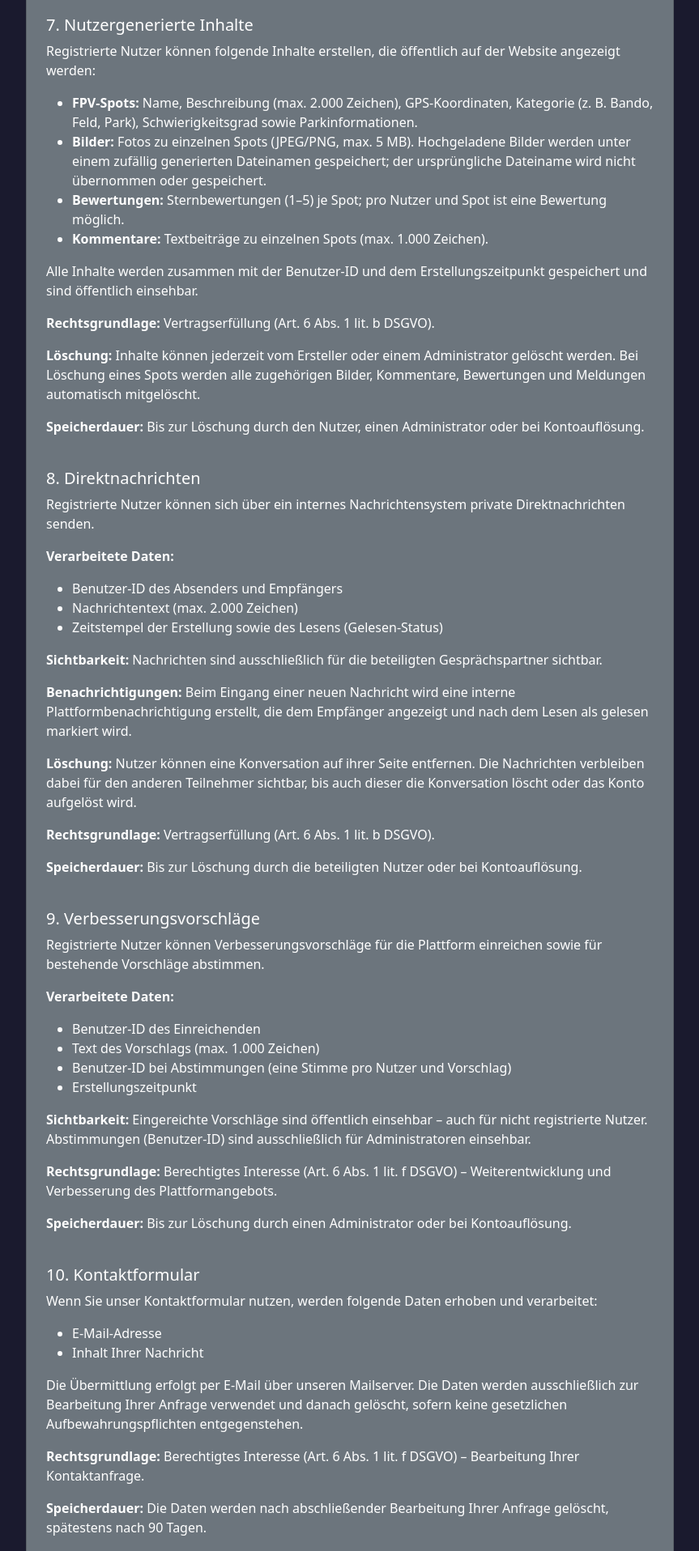
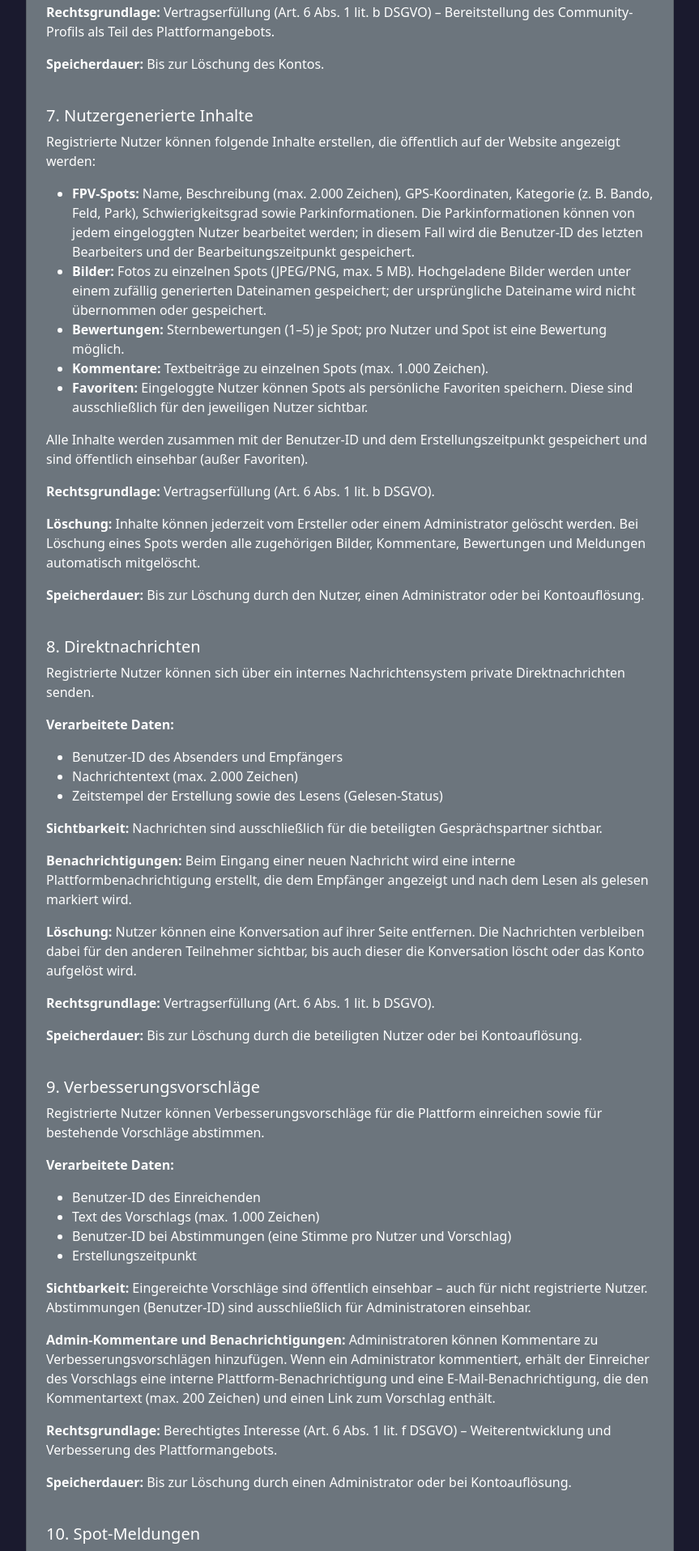
Before and after one commit to philc1357/FPV-SPOTS-GERMANY, a PHP site: page /fpv-spots-germany.de/public/php/legal/datenschutz.php in a window 1280 px wide. Shown: the part 2440-4356 px from the top of the page at 81% size, without its empty margins (208-1071 px from the left). Run offline with PHP 8.4, Linux system fonts and the light colour scheme.

```diff
--- a/fpv-spots-germany.de/public/includes/header.php
+++ b/fpv-spots-germany.de/public/includes/header.php
@@ -111,6 +111,7 @@ $hasAnyNotifications   = $hasUnseenUpdates || $hasKritikNotification || $hasUnre
                 <li><a class="dropdown-item" href="/nutzungsbedingungen.php">Nutzungsbedingungen</a></li>
                 <li><a class="dropdown-item" href="/impressum.php">Impressum</a></li>
                 <li><a class="dropdown-item" href="/datenschutz.php">Datenschutz</a></li>
+                <li><a class="dropdown-item" href="/github.php"><i class="bi bi-github me-1"></i> GitHub</a></li>
             </ul>
         </div>
     </nav>
--- a/fpv-spots-germany.de/public/php/api/save_legend.php
+++ b/fpv-spots-germany.de/public/php/api/save_legend.php
@@ -19,7 +19,7 @@ if (!is_array($input) || !isset($input['types']) || !isset($input['diffs'])) {
 
 $allowedTypes = ['Bando', 'Feld', 'Gebirge', 'Park', 'Wald', 'Windpark', 'Sonstige'];
 $allowedDiffs = ['Anfänger', 'Mittel', 'Fortgeschritten', 'Profi'];
-$allowedSizes = ['Tinywhoop', '2-3 Zoll', '4-5 Zoll', '5+ Zoll'];
+$allowedSizes = ['Tinywhoop', '2-3 Zoll', '3-5 Zoll', '5+ Zoll'];
 
 $types = array_values(array_intersect((array)$input['types'], $allowedTypes));
 $diffs = array_values(array_intersect((array)$input['diffs'], $allowedDiffs));
--- a/fpv-spots-germany.de/public/php/legal/datenschutz.php
+++ b/fpv-spots-germany.de/public/php/legal/datenschutz.php
@@ -78,6 +78,7 @@ $csrfToken  = $_SESSION['csrf_token'];
                 <p><strong>Rechtsgrundlage:</strong> Vertragserfüllung (Art. 6 Abs. 1 lit. b DSGVO).</p>
                 <p><strong>Zweck:</strong> Bereitstellung des Benutzerkontos, Zuordnung von Spot-Einträgen, Bewertungen und Kommentaren.</p>
                 <p><strong>Änderungen an Kontodaten:</strong> Benutzername, E-Mail-Adresse und Passwort können jederzeit im Dashboard geändert werden. Jede Änderung wird in unserem Sicherheitsprotokoll (Audit-Log) mit IP-Adresse und Zeitstempel erfasst (siehe Abschnitt 14).</p>
+                <p><strong>Nutzungsbedingungen-Zustimmung:</strong> Bei der Registrierung (oder beim erstmaligen Login nach einer Aktualisierung der Nutzungsbedingungen) müssen Sie unseren Nutzungsbedingungen zustimmen. Der Zeitstempel dieser Zustimmung wird gespeichert und ermöglicht uns, Ihre aktuelle Zustimmung zu überprüfen.</p>
                 <p><strong>Speicherdauer:</strong> Die Daten werden für die Dauer der Kontonutzung gespeichert und nach Löschung des Kontos gelöscht, sofern keine gesetzlichen Aufbewahrungspflichten entgegenstehen.</p>
             </section>
 
@@ -117,12 +118,13 @@ $csrfToken  = $_SESSION['csrf_token'];
                 <h2 id="nutzerinhalte" class="h5 mt-4">7. Nutzergenerierte Inhalte</h2>
                 <p>Registrierte Nutzer können folgende Inhalte erstellen, die öffentlich auf der Website angezeigt werden:</p>
                 <ul>
-                    <li><strong>FPV-Spots:</strong> Name, Beschreibung (max. 2.000 Zeichen), GPS-Koordinaten, Kategorie (z.&nbsp;B. Bando, Feld, Park), Schwierigkeitsgrad sowie Parkinformationen.</li>
+                    <li><strong>FPV-Spots:</strong> Name, Beschreibung (max. 2.000 Zeichen), GPS-Koordinaten, Kategorie (z.&nbsp;B. Bando, Feld, Park), Schwierigkeitsgrad sowie Parkinformationen. Die Parkinformationen können von jedem eingeloggten Nutzer bearbeitet werden; in diesem Fall wird die Benutzer-ID des letzten Bearbeiters und der Bearbeitungszeitpunkt gespeichert.</li>
                     <li><strong>Bilder:</strong> Fotos zu einzelnen Spots (JPEG/PNG, max. 5&nbsp;MB). Hochgeladene Bilder werden unter einem zufällig generierten Dateinamen gespeichert; der ursprüngliche Dateiname wird nicht übernommen oder gespeichert.</li>
                     <li><strong>Bewertungen:</strong> Sternbewertungen (1–5) je Spot; pro Nutzer und Spot ist eine Bewertung möglich.</li>
                     <li><strong>Kommentare:</strong> Textbeiträge zu einzelnen Spots (max. 1.000 Zeichen).</li>
+                    <li><strong>Favoriten:</strong> Eingeloggte Nutzer können Spots als persönliche Favoriten speichern. Diese sind ausschließlich für den jeweiligen Nutzer sichtbar.</li>
                 </ul>
-                <p>Alle Inhalte werden zusammen mit der Benutzer-ID und dem Erstellungszeitpunkt gespeichert und sind öffentlich einsehbar.</p>
+                <p>Alle Inhalte werden zusammen mit der Benutzer-ID und dem Erstellungszeitpunkt gespeichert und sind öffentlich einsehbar (außer Favoriten).</p>
                 <p><strong>Rechtsgrundlage:</strong> Vertragserfüllung (Art. 6 Abs. 1 lit. b DSGVO).</p>
                 <p><strong>Löschung:</strong> Inhalte können jederzeit vom Ersteller oder einem Administrator gelöscht werden. Bei Löschung eines Spots werden alle zugehörigen Bilder, Kommentare, Bewertungen und Meldungen automatisch mitgelöscht.</p>
                 <p><strong>Speicherdauer:</strong> Bis zur Löschung durch den Nutzer, einen Administrator oder bei Kontoauflösung.</p>
@@ -157,26 +159,46 @@ $csrfToken  = $_SESSION['csrf_token'];
                     <li>Erstellungszeitpunkt</li>
                 </ul>
                 <p><strong>Sichtbarkeit:</strong> Eingereichte Vorschläge sind öffentlich einsehbar – auch für nicht registrierte Nutzer. Abstimmungen (Benutzer-ID) sind ausschließlich für Administratoren einsehbar.</p>
+                <p><strong>Admin-Kommentare und Benachrichtigungen:</strong> Administratoren können Kommentare zu Verbesserungsvorschlägen hinzufügen. Wenn ein Administrator kommentiert, erhält der Einreicher des Vorschlags eine interne Plattform-Benachrichtigung und eine E-Mail-Benachrichtigung, die den Kommentartext (max. 200 Zeichen) und einen Link zum Vorschlag enthält.</p>
                 <p><strong>Rechtsgrundlage:</strong> Berechtigtes Interesse (Art. 6 Abs. 1 lit. f DSGVO) – Weiterentwicklung und Verbesserung des Plattformangebots.</p>
                 <p><strong>Speicherdauer:</strong> Bis zur Löschung durch einen Administrator oder bei Kontoauflösung.</p>
             </section>
 
-            <!-- 10. Kontaktformular -->
+            <!-- 10. Spot-Meldungen -->
+            <section aria-labelledby="spot-meldungen">
+                <h2 id="spot-meldungen" class="h5 mt-4">10. Spot-Meldungen</h2>
+                <p>Eingeloggte Nutzer können Spots über ein Meldeformular melden, falls sie Probleme mit Kommentaren, Fotos, oder den Spot-Informationen entdecken.</p>
+                <p><strong>Verarbeitete Daten:</strong></p>
+                <ul>
+                    <li>Benutzer-ID des Einreichenden</li>
+                    <li>Spot-ID</li>
+                    <li>Meldungstyp (Kommentar, Foto, Spot-Info, Spot-Allgemein)</li>
+                    <li>Meldungstext (10–1.000 Zeichen)</li>
+                    <li>Erstellungszeitpunkt</li>
+                </ul>
+                <p><strong>Sichtbarkeit:</strong> Meldungen sind ausschließlich für Administratoren einsehbar.</p>
+                <p><strong>Rate-Limit:</strong> Maximal 10 Meldungen pro Nutzer und Stunde; pro Spot und Meldungstyp ist maximal 1 Meldung pro Nutzer pro Tag möglich.</p>
+                <p><strong>Rechtsgrundlage:</strong> Berechtigtes Interesse (Art. 6 Abs. 1 lit. f DSGVO) – Plattformintegrität und Missbrauchsprävention.</p>
+                <p><strong>Speicherdauer:</strong> Bis zur Bearbeitung durch einen Administrator oder bei Kontoauflösung des Einreichenden.</p>
+            </section>
+
+            <!-- 11. Kontaktformular -->
             <section aria-labelledby="kontaktformular">
-                <h2 id="kontaktformular" class="h5 mt-4">10. Kontaktformular</h2>
+                <h2 id="kontaktformular" class="h5 mt-4">11. Kontaktformular</h2>
                 <p>Wenn Sie unser Kontaktformular nutzen, werden folgende Daten erhoben und verarbeitet:</p>
                 <ul>
                     <li>E-Mail-Adresse</li>
                     <li>Inhalt Ihrer Nachricht</li>
+                    <li>Falls Sie eingeloggt sind: Ihre Benutzer-ID</li>
                 </ul>
-                <p>Die Übermittlung erfolgt per E-Mail über unseren Mailserver. Die Daten werden ausschließlich zur Bearbeitung Ihrer Anfrage verwendet und danach gelöscht, sofern keine gesetzlichen Aufbewahrungspflichten entgegenstehen.</p>
+                <p><strong>Verarbeitung:</strong> Die Anfrage wird in unserer Datenbank gespeichert und per E-Mail an <strong>kontakt@fpv-spots-germany.de</strong> weitergeleitet. Die Daten werden zur Bearbeitung Ihrer Anfrage verwendet.</p>
                 <p><strong>Rechtsgrundlage:</strong> Berechtigtes Interesse (Art. 6 Abs. 1 lit. f DSGVO) – Bearbeitung Ihrer Kontaktanfrage.</p>
-                <p><strong>Speicherdauer:</strong> Die Daten werden nach abschließender Bearbeitung Ihrer Anfrage gelöscht, spätestens nach 90 Tagen.</p>
+                <p><strong>Speicherdauer:</strong> Die Daten werden in der Datenbank nach abschließender Bearbeitung Ihrer Anfrage gelöscht, spätestens nach 90 Tagen.</p>
             </section>
 
-            <!-- 11. Passwort zurücksetzen -->
+            <!-- 12. Passwort zurücksetzen -->
             <section aria-labelledby="passwort-reset">
-                <h2 id="passwort-reset" class="h5 mt-4">11. Passwort zurücksetzen</h2>
+                <h2 id="passwort-reset" class="h5 mt-4">12. Passwort zurücksetzen</h2>
                 <p>Über die Funktion „Passwort vergessen" können Nutzer ihr Passwort per E-Mail zurücksetzen.</p>
                 <p><strong>Verarbeitete Daten:</strong></p>
                 <ul>
@@ -190,23 +212,24 @@ $csrfToken  = $_SESSION['csrf_token'];
                 <p><strong>Speicherdauer:</strong> Das Reset-Token wird nach Verwendung oder nach 60&nbsp;Minuten automatisch gelöscht.</p>
             </section>
 
-            <!-- 12. E-Mail-Versand -->
+            <!-- 13. E-Mail-Versand -->
             <section aria-labelledby="email-versand">
-                <h2 id="email-versand" class="h5 mt-4">12. E-Mail-Versand (SMTP-Dienstleister)</h2>
-                <p>Zum Versand transaktionaler E-Mails (Passwort-Reset-Links, Weiterleitung von Kontaktanfragen) nutzen wir den SMTP-Dienst unseres deutschen Hosting-Anbieters <strong>Kasserver</strong>.</p>
+                <h2 id="email-versand" class="h5 mt-4">13. E-Mail-Versand (SMTP-Dienstleister)</h2>
+                <p>Zum Versand transaktionaler E-Mails nutzen wir den SMTP-Dienst unseres deutschen Hosting-Anbieters <strong>Kasserver</strong>.</p>
                 <p><strong>Anbieter:</strong> maxcluster GmbH, Edmund-Rumpler-Straße 6, 51149 Köln, Deutschland.</p>
                 <p><strong>Versandte E-Mail-Typen:</strong></p>
                 <ul>
                     <li>Passwort-Reset-Links (an die hinterlegte E-Mail-Adresse des jeweiligen Nutzers)</li>
                     <li>Weitergeleitete Kontaktanfragen (an unsere interne Postfachadresse)</li>
+                    <li>Benachrichtigungen bei Admin-Kommentaren zu Verbesserungsvorschlägen (an den Einreicher des Vorschlags)</li>
                 </ul>
                 <p>Es werden <strong>keine</strong> Marketing- oder Newsletter-E-Mails versendet.</p>
-                <p><strong>Rechtsgrundlage:</strong> Vertragserfüllung (Art. 6 Abs. 1 lit. b DSGVO) für Passwort-Reset-E-Mails; Berechtigtes Interesse (Art. 6 Abs. 1 lit. f DSGVO) für die Weiterleitung von Kontaktanfragen.</p>
+                <p><strong>Rechtsgrundlage:</strong> Vertragserfüllung (Art. 6 Abs. 1 lit. b DSGVO) für Passwort-Reset-E-Mails; Berechtigtes Interesse (Art. 6 Abs. 1 lit. f DSGVO) für die Weiterleitung von Kontaktanfragen und Benachrichtigungen.</p>
             </section>
 
-            <!-- 13. Protokollierung / Audit-Logs -->
+            <!-- 14. Protokollierung / Audit-Logs -->
             <section aria-labelledby="protokollierung">
-                <h2 id="protokollierung" class="h5 mt-4">13. Sicherheitsprotokollierung (Audit-Logs)</h2>
+                <h2 id="protokollierung" class="h5 mt-4">14. Sicherheitsprotokollierung (Audit-Logs)</h2>
                 <p>Zur Erkennung und Abwehr von Missbrauch sowie zum Schutz unserer Systeme protokollieren wir sicherheitsrelevante Aktionen. Dabei werden folgende Daten erfasst:</p>
                 <ul>
                     <li>Benutzer-ID (sofern angemeldet)</li>
@@ -219,9 +242,9 @@ $csrfToken  = $_SESSION['csrf_token'];
                 <p><strong>Speicherdauer:</strong> Audit-Logs werden nach 90 Tagen gelöscht, sofern kein berechtigtes Interesse an einer längeren Aufbewahrung besteht (z.&nbsp;B. bei laufenden Untersuchungen).</p>
             </section>
 
-            <!-- 14. Cookies und Sessions -->
+            <!-- 15. Cookies und Sessions -->
             <section aria-labelledby="cookies">
-                <h2 id="cookies" class="h5 mt-4">14. Cookies, Session-Verwaltung und lokaler Speicher</h2>
+                <h2 id="cookies" class="h5 mt-4">15. Cookies, Session-Verwaltung und lokaler Speicher</h2>
                 <p>Unsere Website verwendet ausschließlich technisch notwendige Cookies und Präferenz-Cookies. Analyse-, Tracking- oder Marketing-Cookies werden <strong>nicht</strong> eingesetzt.</p>
 
                 <h3 class="h6 mt-3">Sitzungs- und Authentifizierungs-Cookies</h3>
@@ -239,28 +262,28 @@ $csrfToken  = $_SESSION['csrf_token'];
 
                 <h3 class="h6 mt-3">Präferenz-Cookies</h3>
                 <ul>
-                    <li><strong><code>legend_types</code> und <code>legend_diffs</code>:</strong> Speichern Ihre gewählten Kartenfilter (Spot-Typen und Schwierigkeitsgrade). Gültig für 30&nbsp;Tage bei aktiver „Eingeloggt bleiben"-Funktion, andernfalls als Session-Cookie.</li>
-                    <li><strong><code>fpv_map_layer</code>:</strong> Speichert Ihre bevorzugte Kartenansicht (Straße oder Satellit). Session-Cookie.</li>
+                    <li><strong><code>legend_types</code>, <code>legend_diffs</code> und <code>legend_sizes</code>:</strong> Speichern Ihre gewählten Kartenfilter (Spot-Typen, Schwierigkeitsgrade und Kopter-Größen). Gültig für 30&nbsp;Tage bei aktiver „Eingeloggt bleiben"-Funktion, andernfalls als Session-Cookie.</li>
                 </ul>
 
                 <h3 class="h6 mt-3">Benachrichtigungs-Cookies</h3>
                 <ul>
-                    <li><strong><code>last_seen_update</code></strong> und <strong><code>last_seen_suggestion</code>:</strong> Session-Cookies, die speichern, welche Plattform-Updates und Verbesserungsvorschläge Sie zuletzt gesehen haben, um Hinweissymbole korrekt darzustellen.</li>
+                    <li><strong><code>last_seen_update</code></strong> und <strong><code>last_seen_suggestion</code>:</strong> Speichern Zeitstempel der letzten Ansicht von Plattform-Updates und Verbesserungsvorschlägen, um Hinweissymbole korrekt darzustellen. Gültig für 365&nbsp;Tage.</li>
                 </ul>
 
                 <h3 class="h6 mt-3">Lokaler Browser-Speicher</h3>
                 <p>Zusätzlich zu Cookies nutzen wir den lokalen Speicher des Browsers:</p>
                 <ul>
                     <li><strong>sessionStorage (<code>fpv_map_state</code>):</strong> Speichert den aktuellen Kartenausschnitt (Koordinaten und Zoom-Stufe) für die Dauer der Browser-Sitzung. Wird beim Schließen des Tabs gelöscht und nicht an unsere Server übertragen.</li>
+                    <li><strong>sessionStorage (<code>fpv_map_layer</code>):</strong> Speichert Ihre bevorzugte Kartenansicht (Straße oder Satellit) für die aktuelle Browser-Sitzung.</li>
                     <li><strong>localStorage (<code>pwa-install-dismissed</code>, <code>pwa-ios-dismissed</code>):</strong> Speichert, ob Sie den Hinweis zur Installation der App (PWA) abgelehnt haben. Gültig für 30&nbsp;Tage, ausschließlich im Browser gespeichert.</li>
                 </ul>
 
                 <p><strong>Rechtsgrundlage:</strong> Berechtigtes Interesse (Art. 6 Abs. 1 lit. f DSGVO) sowie § 25 Abs. 2 TTDSG – technisch notwendiger Betrieb der Website und Speicherung von Nutzereinstellungen.</p>
             </section>
 
-            <!-- 15. Kartendienste -->
+            <!-- 16. Kartendienste -->
             <section aria-labelledby="kartendienst">
-                <h2 id="kartendienst" class="h5 mt-4">15. Kartendienste</h2>
+                <h2 id="kartendienst" class="h5 mt-4">16. Kartendienste</h2>
                 <p>Für die Darstellung der interaktiven Karte werden je nach gewählter Kartenansicht Kartenkacheln (Map Tiles) von zwei verschiedenen externen Diensten geladen:</p>
 
                 <h3 class="h6 mt-3">OpenStreetMap (Standard-Kartenansicht)</h3>
@@ -278,9 +301,9 @@ $csrfToken  = $_SESSION['csrf_token'];
                 <p>Wir selbst speichern keine Daten über Ihren Kartenzugriff oder die geladenen Kartenkacheln. Kartenkacheln können vom Browser oder Service Worker lokal zwischengespeichert werden (siehe Abschnitt 18).</p>
             </section>
 
-            <!-- 16. Standortfreigabe -->
+            <!-- 17. Standortfreigabe -->
             <section aria-labelledby="standort">
-                <h2 id="standort" class="h5 mt-4">16. Standortfreigabe (Geolocation)</h2>
+                <h2 id="standort" class="h5 mt-4">17. Standortfreigabe (Geolocation)</h2>
                 <p>Beim ersten Besuch unserer Website werden Sie gefragt, ob Sie Ihren aktuellen Standort auf der Karte anzeigen möchten. Die Abfrage erfolgt über die standardisierte Browser-API <code>navigator.geolocation</code> und nur nach Ihrer ausdrücklichen Zustimmung.</p>
                 <p><strong>Verarbeitete Daten:</strong> Geografische Koordinaten (Breitengrad, Längengrad) Ihres Endgeräts zum Zeitpunkt der Freigabe.</p>
                 <p><strong>Zweck:</strong> Visuelle Darstellung Ihres Standorts auf der interaktiven Karte, um nahegelegene FPV-Spots leichter zu finden.</p>
@@ -289,9 +312,9 @@ $csrfToken  = $_SESSION['csrf_token'];
                 <p><strong>Widerruf:</strong> Sie können Ihre Einwilligung jederzeit widerrufen, indem Sie den Cookie <code>location_consent</code> in den Einstellungen Ihres Browsers löschen oder die Standortberechtigung in den Browser-Einstellungen entziehen.</p>
             </section>
 
-            <!-- 17. Externe Ressourcen -->
+            <!-- 18. Externe Ressourcen -->
             <section aria-labelledby="cdn">
-                <h2 id="cdn" class="h5 mt-4">17. Einbindung externer Ressourcen (CDN)</h2>
+                <h2 id="cdn" class="h5 mt-4">18. Einbindung externer Ressourcen (CDN)</h2>
                 <p>Wir binden CSS- und JavaScript-Bibliotheken über externe Content Delivery Networks (CDN) ein. Beim Aufruf unserer Seiten wird eine Verbindung zu den jeweiligen CDN-Servern hergestellt, wobei Ihre IP-Adresse übermittelt wird.</p>
                 <ul>
                     <li>
@@ -307,9 +330,9 @@ $csrfToken  = $_SESSION['csrf_token'];
                 <p><strong>Rechtsgrundlage:</strong> Berechtigtes Interesse (Art. 6 Abs. 1 lit. f DSGVO) – performante und zuverlässige Auslieferung der Website.</p>
             </section>
 
-            <!-- 18. PWA / Service Worker -->
+            <!-- 19. PWA / Service Worker -->
             <section aria-labelledby="pwa">
-                <h2 id="pwa" class="h5 mt-4">18. Progressive Web App (PWA) und Service Worker</h2>
+                <h2 id="pwa" class="h5 mt-4">19. Progressive Web App (PWA) und Service Worker</h2>
                 <p>Unsere Website kann als Progressive Web App (PWA) auf dem Gerät installiert werden. Zu diesem Zweck wird ein <strong>Service Worker</strong> im Browser registriert.</p>
                 <p><strong>Funktionen des Service Workers:</strong></p>
                 <ul>
@@ -321,9 +344,9 @@ $csrfToken  = $_SESSION['csrf_token'];
                 <p><strong>Rechtsgrundlage:</strong> Berechtigtes Interesse (Art. 6 Abs. 1 lit. f DSGVO) – Verbesserung der Nutzererfahrung und Betriebsbereitschaft der Anwendung.</p>
             </section>
 
-            <!-- 19. Betroffenenrechte -->
+            <!-- 20. Betroffenenrechte -->
             <section aria-labelledby="betroffenenrechte">
-                <h2 id="betroffenenrechte" class="h5 mt-4">19. Ihre Rechte als betroffene Person</h2>
+                <h2 id="betroffenenrechte" class="h5 mt-4">20. Ihre Rechte als betroffene Person</h2>
                 <p>Sie haben gemäß der DSGVO folgende Rechte:</p>
                 <ul>
                     <li><strong>Auskunftsrecht (Art. 15 DSGVO):</strong> Sie können Auskunft über die von uns verarbeiteten personenbezogenen Daten verlangen.</li>
@@ -337,9 +360,9 @@ $csrfToken  = $_SESSION['csrf_token'];
                 <p>Zur Ausübung Ihrer Rechte wenden Sie sich bitte an: <a href="mailto:info@fpv-spots-germany.de" class="text-white">info@fpv-spots-germany.de</a></p>
             </section>
 
-            <!-- 20. Datensicherheit -->
+            <!-- 21. Datensicherheit -->
             <section aria-labelledby="datensicherheit">
-                <h2 id="datensicherheit" class="h5 mt-4">20. Datensicherheit</h2>
+                <h2 id="datensicherheit" class="h5 mt-4">21. Datensicherheit</h2>
                 <p>Wir setzen technische und organisatorische Maßnahmen ein, um Ihre Daten zu schützen. Dazu gehören unter anderem:</p>
                 <ul>
                     <li>Verschlüsselte Übertragung per HTTPS/TLS</li>
@@ -351,9 +374,9 @@ $csrfToken  = $_SESSION['csrf_token'];
                 </ul>
             </section>
 
-            <!-- 21. Aktualität -->
+            <!-- 22. Aktualität -->
             <section aria-labelledby="aktualitaet">
-                <h2 id="aktualitaet" class="h5 mt-4">21. Aktualität und Änderung dieser Datenschutzerklärung</h2>
+                <h2 id="aktualitaet" class="h5 mt-4">22. Aktualität und Änderung dieser Datenschutzerklärung</h2>
                 <p>Diese Datenschutzerklärung ist aktuell gültig und hat den Stand April 2026.</p>
                 <p>Durch die Weiterentwicklung unserer Website oder aufgrund geänderter gesetzlicher Vorgaben kann es notwendig werden, diese Datenschutzerklärung zu ändern. Die jeweils aktuelle Fassung kann jederzeit auf dieser Seite abgerufen werden.</p>
             </section>
```
Also changed, not shown: fpv-spots-germany.de/public/css/messages.css (+7 -0 lines), fpv-spots-germany.de/public/php/community/github.php (added, +76 -0 lines).
